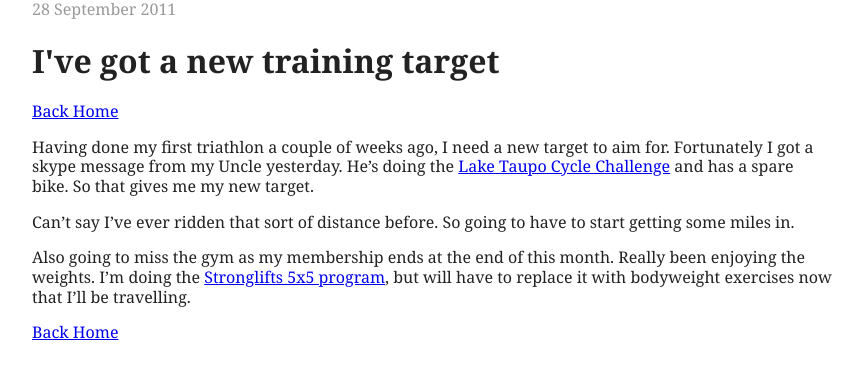
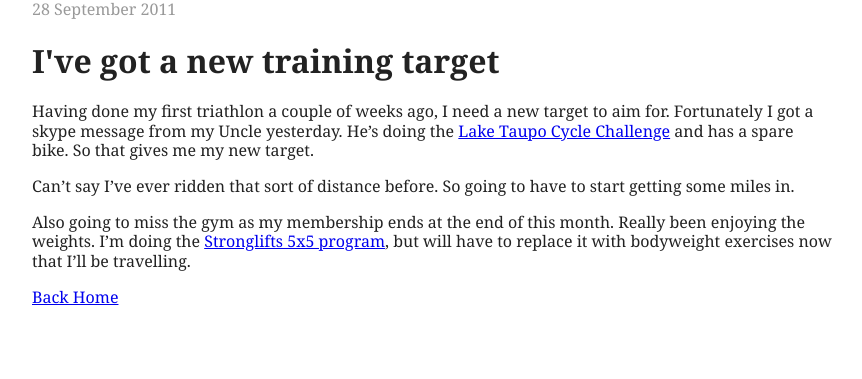
Before and after one commit to hairykiwi/blogtemplate, a Jekyll site: the page built from _posts/2011-09-28-new-training-target.md, in a window 1280 px wide. Shown: the top 379 px of the page, without its empty margins (208-1070 px from the left). Built offline with Jekyll 4.4.1, drawn with Linux system fonts in a browser that asks for light colours.

Commit message:
removed top 'home' link on post layout

```diff
--- a/_layouts/post.html
+++ b/_layouts/post.html
@@ -7,8 +7,6 @@ layout: layout
         <div class="postdate">{{ page.date | date: "%d %B %Y" }}</div>
         <h1>{{ page.title }}</h1>
 
-        <p><a href="/">Back Home</a></p>
-
         {{content}}
 
         <p><a href="/">Back Home</a></p>
```
